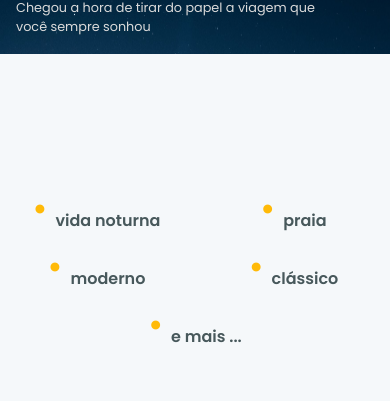
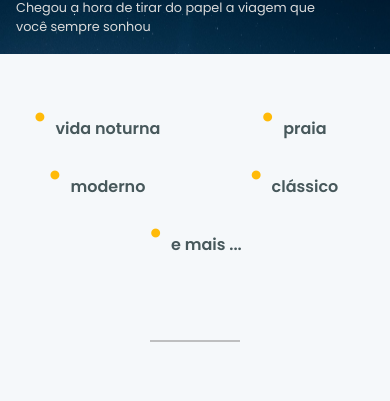
Before and after one commit to Rob30Garcia/worldtrip, a Next.js app: page / in a window 390 px wide. Shown: the part 160-561 px from the top of the page. Built offline with nearby package versions, Linux system fonts and the light colour scheme.

Commit message:
fix: margin responsive

```diff
--- a/src/Components/TravelType/index.tsx
+++ b/src/Components/TravelType/index.tsx
@@ -8,7 +8,7 @@ export function TravelTypes() {
       w="100%"
       justifyContent="space-between"
       alignContent="center"
-      mt="32"
+      mt={["9", "18", "24", "32"]}
       mx="auto"
       maxWidth="1160px"
       gap={[1,5]}
```
